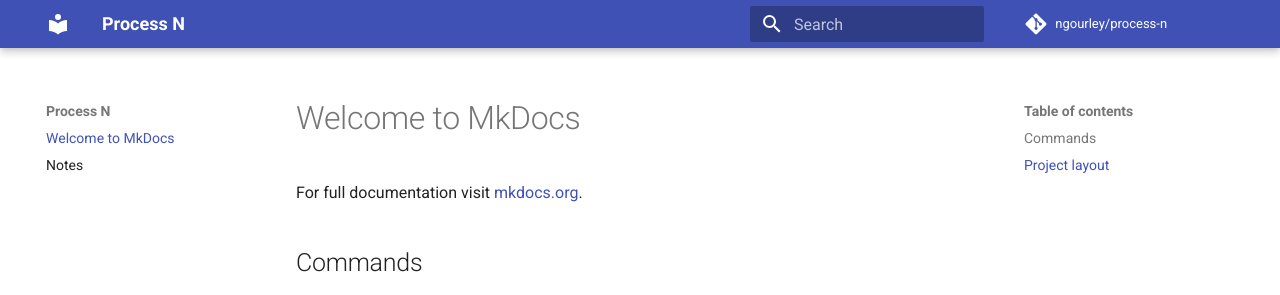
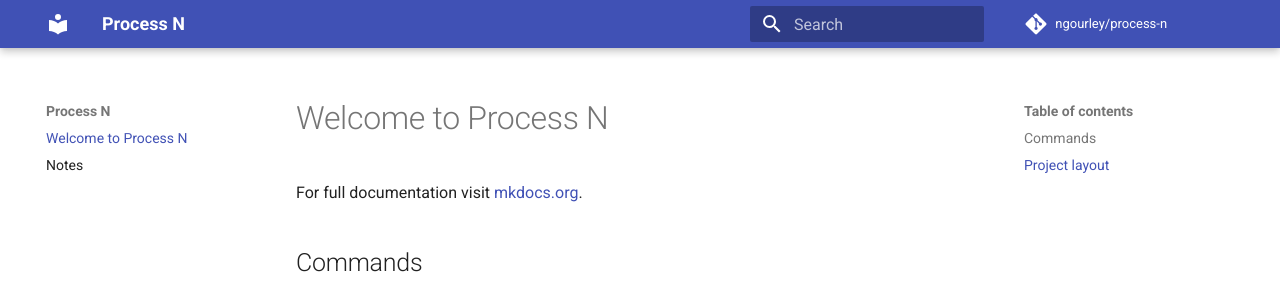
Before and after one commit to ngourley/process-n, an MkDocs documentation site: the page built from docs/index.md, in a window 1280 px wide. Shown: the top 295 px of the page. Built offline with MkDocs 1.6.1 and Material for MkDocs 9.7.7, drawn with Linux system fonts in a browser that asks for light colours; comment, search, counter and statistics services are not loaded.

Commit message:
Update welcome message to test update

```diff
--- a/docs/index.md
+++ b/docs/index.md
@@ -1,4 +1,4 @@
-# Welcome to MkDocs
+# Welcome to Process N
 
 For full documentation visit [mkdocs.org](https://www.mkdocs.org).
 
```
